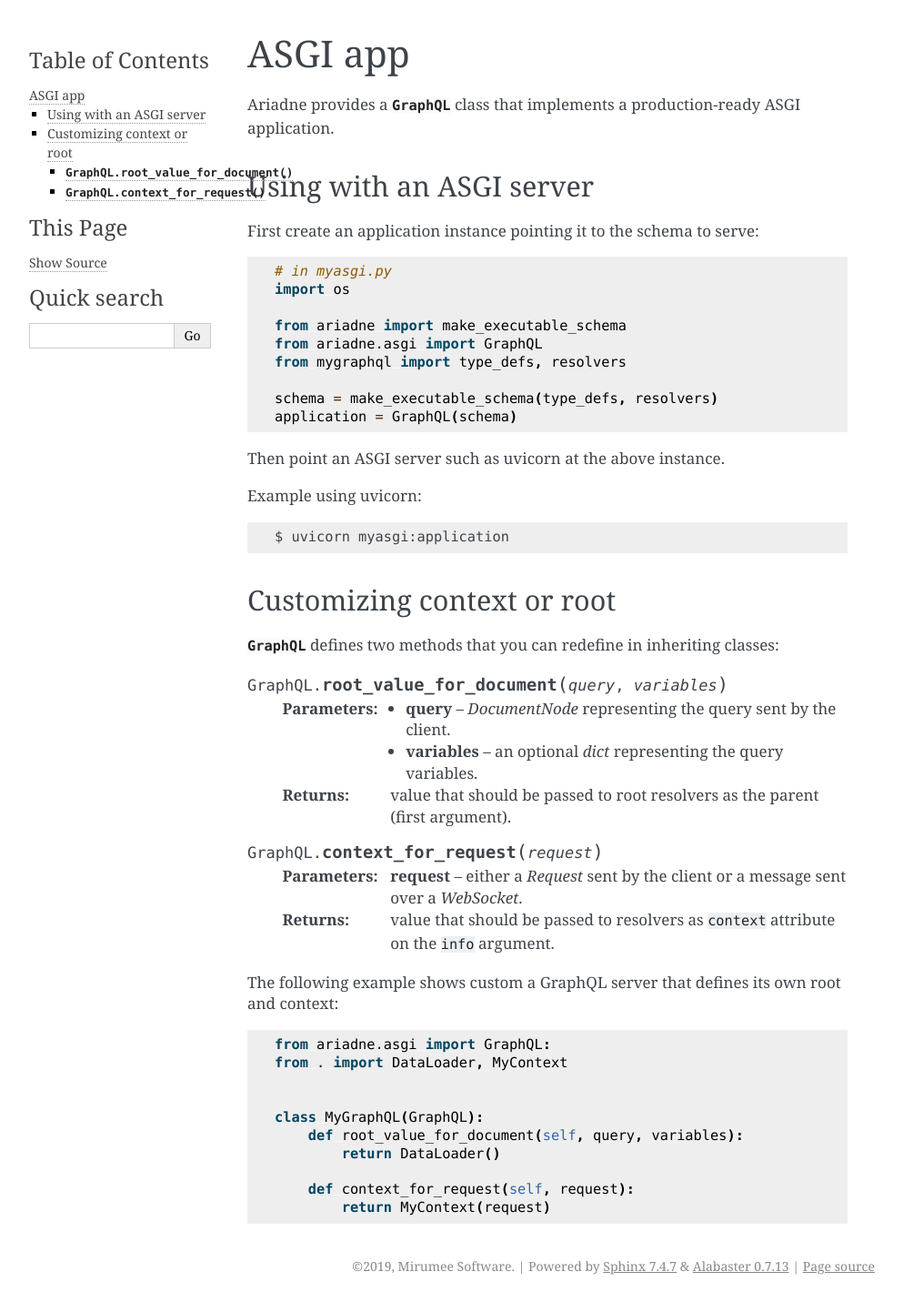
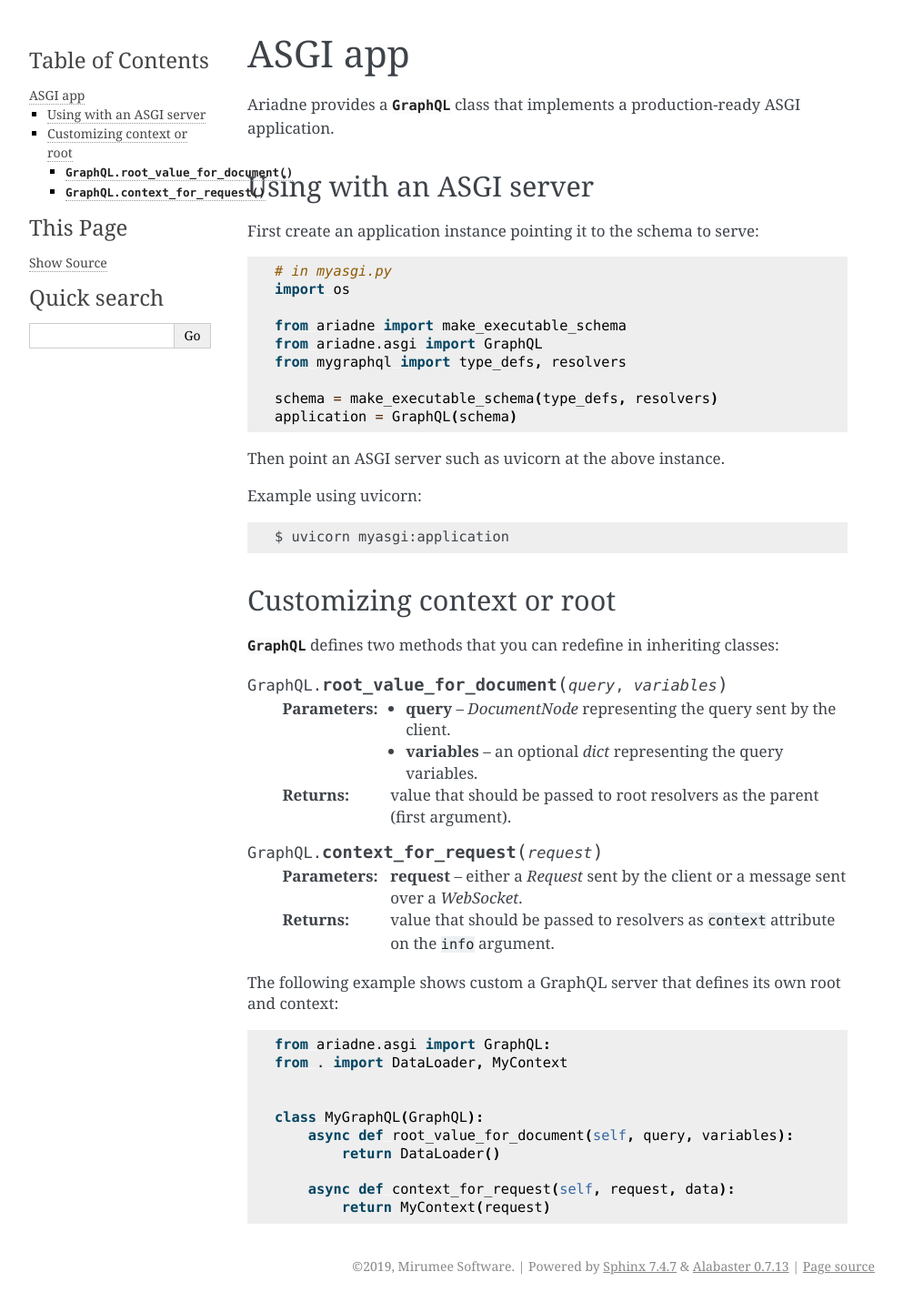
Before and after one commit to mirumee/ariadne, a Sphinx documentation site: the page built from docs/asgi.rst, in a window 1280 px wide. Shown: the whole page at 91% size, without its empty margins (148-1141 px from the left). Built offline with Sphinx 7.4.7, drawn with Linux system fonts in a browser that asks for light colours.

Commit message:
doc: fix ASGI example
https://github.com/mirumee/ariadne/blob/ec4a9b9867bc53bda3ed1c1675bf16ff121ddba4/ariadne/asgi.py#L53-L62

It was wrong override, fix.

```diff
--- a/docs/asgi.rst
+++ b/docs/asgi.rst
@@ -51,8 +51,8 @@ The following example shows custom a GraphQL server that defines its own root an
 
 
     class MyGraphQL(GraphQL):
-        def root_value_for_document(self, query, variables):
+        async def root_value_for_document(self, query, variables):
             return DataLoader()
 
-        def context_for_request(self, request):
+        async def context_for_request(self, request, data):
             return MyContext(request)
```
